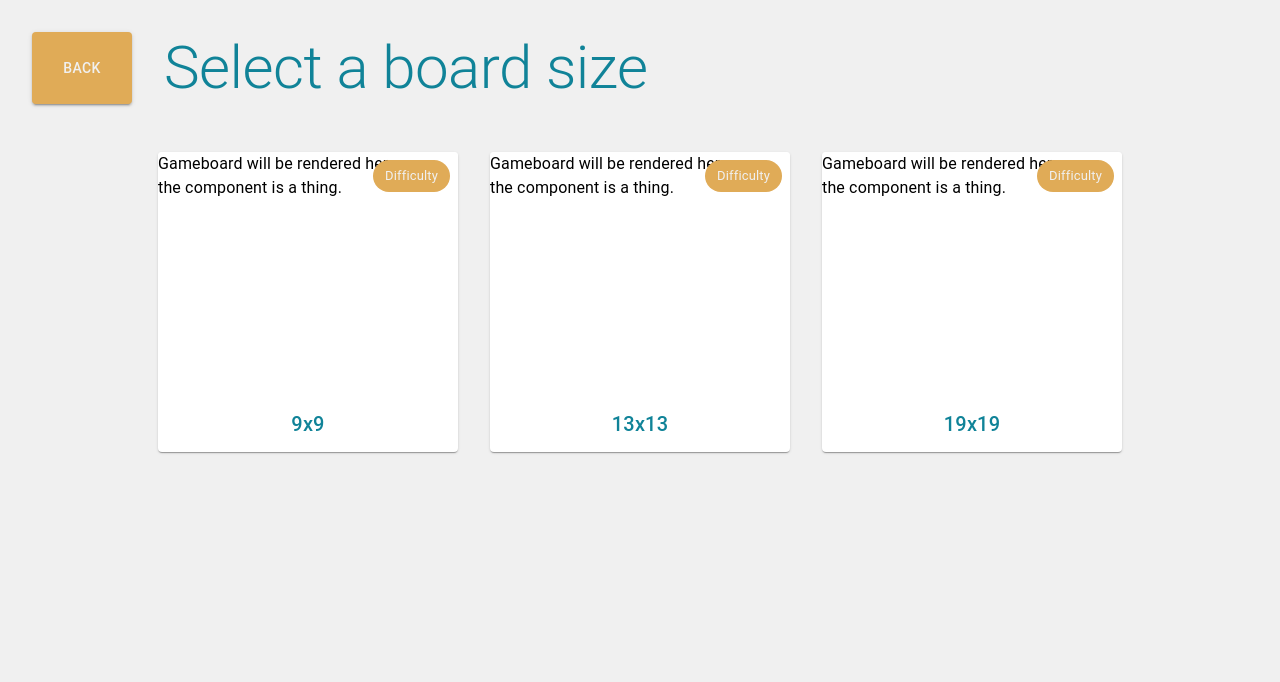
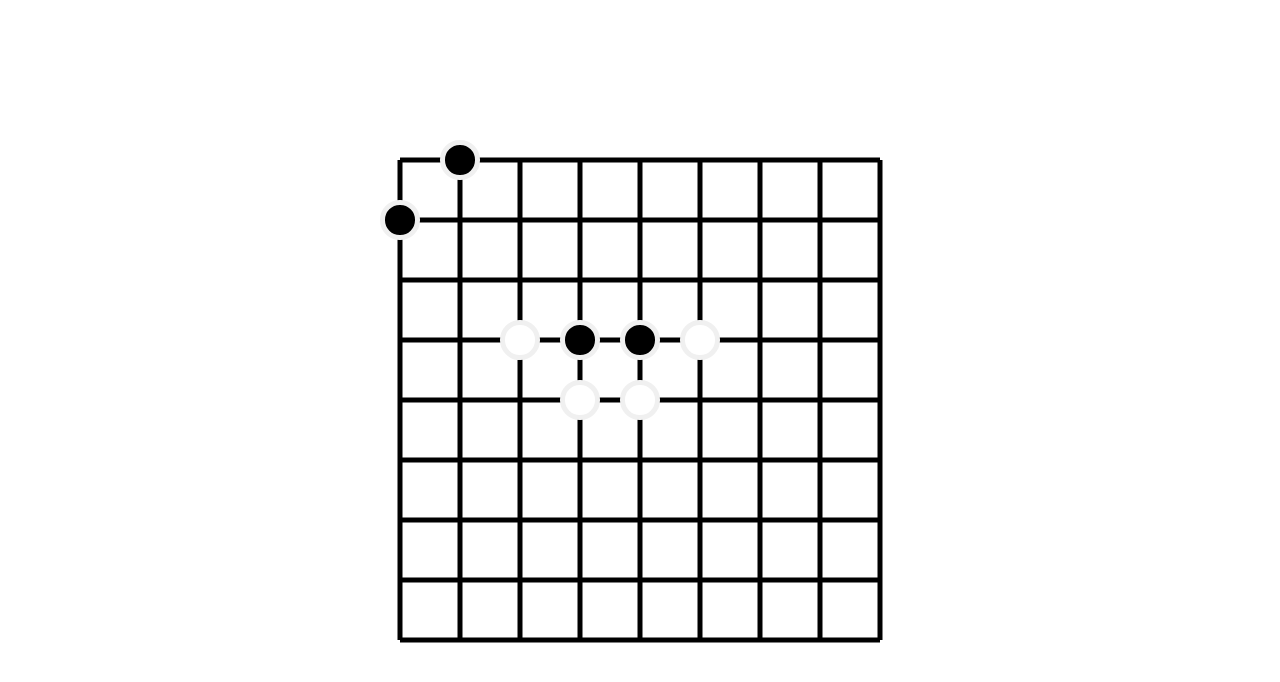
Before and after one commit to everydaycola/IP3_Game-platform_games_go_frontend, a React (Vite) app: page /gamehosts/go/game/1 in a window 1280 px wide. Shown: the top 682 px of the page. Built offline with nearby package versions, Linux system fonts and the light colour scheme.

Commit message:
feat: implemented a basic go-board visualizer.

```diff
--- a/package.json
+++ b/package.json
@@ -18,7 +18,8 @@
     "@tanstack/react-query-devtools": "^5.91.1",
     "axios": "^1.13.2",
     "react": "^19.2.0",
-    "react-dom": "^19.2.0"
+    "react-dom": "^19.2.0",
+    "react-router-dom": "^7.10.1"
   },
   "devDependencies": {
     "@eslint/js": "^9.39.1",
--- a/src/App.tsx
+++ b/src/App.tsx
@@ -1,18 +1,25 @@
 import {theme} from "./config/theme/theme.ts";
 import {queryClient} from "./config/api";
 import {QueryClientProvider} from "@tanstack/react-query";
-import { ReactQueryDevtools } from '@tanstack/react-query-devtools';
+import {ReactQueryDevtools} from '@tanstack/react-query-devtools';
 import {CssBaseline, ThemeProvider} from '@mui/material';
 import {WelcomeScreen} from "./pages/WelcomeScreen.tsx";
+import {BrowserRouter, Route, Routes} from "react-router-dom";
+import {GameScreen} from "./pages/GameScreen.tsx";
 
 function App() {
 
     return (
         <>
             <QueryClientProvider client={queryClient}>
+                <CssBaseline/>
                 <ThemeProvider theme={theme}>
-                <WelcomeScreen/>
-                <CssBaseline/>
+                    <BrowserRouter basename="/gamehosts/go">
+                        <Routes>
+                            <Route path={"/"} element={<WelcomeScreen/>}/>
+                            <Route path={"/game/:size"} element={<GameScreen/>}/>
+                        </Routes>
+                    </BrowserRouter>
                 </ThemeProvider>
                 <ReactQueryDevtools initialIsOpen={false}/>
             </QueryClientProvider>
--- a/src/components/SizeSelector.tsx
+++ b/src/components/SizeSelector.tsx
@@ -2,10 +2,11 @@ import {Button, Stack, Typography} from "@mui/material";
 import {SizeSelectionCard} from "./cards/SizeSelectionCard.tsx";
 
 interface SizeSelectorProps{
-    sizes:number[]
+    sizes:number[];
+    onBack: () => void;
 }
 
-export function SizeSelector({sizes}:SizeSelectorProps){
+export function SizeSelector({sizes,onBack}:SizeSelectorProps){
     return(
         <>
             <Stack
@@ -16,6 +17,7 @@ export function SizeSelector({sizes}:SizeSelectorProps){
                         variant="contained"
                         color="secondary"
                         sx={{mr: 4, width: 100}}
+                        onClick={onBack}
                     >
                         Back
                     </Button>
@@ -27,6 +29,7 @@ export function SizeSelector({sizes}:SizeSelectorProps){
                 <Stack sx={{mt:4}} direction={"row"} justifyContent={"center"} flexWrap={"nowrap"}>
                     {sizes.map((size) =>
                         <SizeSelectionCard
+                            key={"size"+size}
                             size={size}
                         />
                     )}
--- a/src/components/cards/SizeSelectionCard.tsx
+++ b/src/components/cards/SizeSelectionCard.tsx
@@ -1,10 +1,12 @@
 import {Card, CardContent, CardMedia, Typography, Chip} from "@mui/material";
+import {useNavigate} from "react-router-dom";
 
 interface SizeSelectionCardProps{
     size:number;
 }
 
 export function SizeSelectionCard({size}:SizeSelectionCardProps){
+    const navigate = useNavigate();
     return(
         <Card
             sx={{
@@ -16,7 +18,7 @@ export function SizeSelectionCard({size}:SizeSelectionCardProps){
                 m:2,
                 cursor:"pointer"
             }}
-            onClick={() => {console.log("size card clicked")}}
+            onClick={() => {navigate(`/game/${size}`)}}
         >
             <CardMedia
                 //Colors mapping should be removed from this in the future its just for testing purposes right now.
--- /dev/null
+++ b/src/components/gameboard/GameBoard.tsx
@@ -0,0 +1,38 @@
+import {Stack} from "@mui/material";
+import {GoGameBoardPiece} from "./GoGameBoardPiece.tsx";
+import type {GoGameBoardResponse} from "../../models/GoGameBoardResponse.ts";
+
+interface GameBoardProps {
+    board: GoGameBoardResponse;
+}
+
+export function GameBoard({board}: GameBoardProps) {
+    const pieceSize = 60;
+    return (
+        <>
+            <Stack direction="row"
+                   spacing={0}>
+                {board.board.map((col, colIdx) => (
+                    <Stack
+                        key={"gameboardCol" + colIdx}
+                        direction="column"
+                        spacing={0}
+                        alignItems="center">
+                        {col.map((cell, rowIdx) => (
+                            <GoGameBoardPiece
+                                key={"cell-" + colIdx + "-" + rowIdx}
+                                pieceSize={pieceSize}
+                                stoneVisible={cell != "_"}
+                                stoneColor={cell === "B" ?"black" : "white"}
+                                topVisible={rowIdx != 0}
+                                bottomVisible={rowIdx != board.board.length - 1}
+                                leftVisible={colIdx != 0}
+                                rightVisible={colIdx !== board.board[0].length - 1}
+                            />
+                        ))}
+                    </Stack>
+                ))}
+            </Stack>
+        </>
+    )
+}
--- /dev/null
+++ b/src/components/gameboard/GoGameBoardPiece.tsx
@@ -0,0 +1,111 @@
+import {Box, useTheme} from "@mui/material";
+
+
+interface GoGameBoardPieceProps {
+    pieceSize?: number;
+    stoneVisible: boolean;
+    stoneColor?: string | undefined;
+    topVisible?: boolean;
+    bottomVisible?: boolean;
+    leftVisible?: boolean;
+    rightVisible?: boolean;
+}
+
+export function GoGameBoardPiece({
+                                     pieceSize= 60,
+                                     stoneVisible,
+                                     stoneColor,
+                                     topVisible = true,
+                                     bottomVisible = true,
+                                     leftVisible = true,
+                                     rightVisible = true,
+                                 }: GoGameBoardPieceProps) {
+    const theme = useTheme();
+    return (
+        <Box
+            sx={{
+                position: "relative",
+                width: pieceSize,
+                height: pieceSize,
+                display: "flex",
+                alignItems: "center",
+                justifyContent: "center",
+            }}
+        >
+
+            {stoneVisible &&
+                <Box
+                    sx={{
+                        width: pieceSize * 0.66,
+                        height: pieceSize * 0.66,
+                        borderRadius: "50%",
+                        backgroundColor: stoneColor,
+                        border:"5px solid " + theme.palette.primary.main,
+                        zIndex: 1,
+                    }}
+                />
+            }
+
+            {topVisible && (
+                <Box
+                    sx={{
+                        position: "absolute",
+                        width: pieceSize/12,
+                        height: "50%",
+                        backgroundColor: "black",
+                        top: 0,
+                        left: "50%",
+                        transform: "translateX(-50%)",
+                        zIndex: 0,
+                    }}
+                />
+            )}
+
+            {bottomVisible && (
+                <Box
+                    sx={{
+                        position: "absolute",
+                        width: pieceSize/12,
+                        height: "50%",
+                        backgroundColor: "black",
+                        bottom: 0,
+                        left: "50%",
+                        transform: "translateX(-50%)",
+                        zIndex: 0,
+                    }}
+                />
+            )}
+
+            {leftVisible && (
+                <Box
+                    sx={{
+                        position: "absolute",
+                        height: pieceSize/12,
+                        width: "50%",
+                        backgroundColor: "black",
+                        left: 0,
+                        top: "50%",
+                        transform: "translateY(-50%)",
+                        zIndex: 0,
+                    }}
+                />
+            )}
+
+            {rightVisible && (
+                <Box
+                    sx={{
+                        position: "absolute",
+                        height: pieceSize/12,
+                        width: "50%",
+                        backgroundColor: "black",
+                        right: 0,
+                        top: "50%",
+                        transform: "translateY(-50%)",
+                        zIndex: 0,
+                    }}
+                />
+            )}
+
+        </Box>
+    );
+}
--- /dev/null
+++ b/src/config/TESTDATA_TO_BE_REMOVED.ts
@@ -0,0 +1,17 @@
+import type {GoGameBoardResponse} from "../models/GoGameBoardResponse.ts";
+
+export const testBoard:GoGameBoardResponse ={
+    id:"1",
+    board:[
+        ["_", "B", "_", "_", "_", "_", "_", "_", "_"],
+        ["B", "_", "_", "_", "_", "_", "_", "_", "_"],
+        ["_", "_", "_", "W", "_", "_", "_", "_", "_"],
+        ["_", "_", "_", "B", "W", "_", "_", "_", "_"],
+        ["_", "_", "_", "B", "W", "_", "_", "_", "_"],
+        ["_", "_", "_", "W", "_", "_", "_", "_", "_"],
+        ["_", "_", "_", "_", "_", "_", "_", "_", "_"],
+        ["_", "_", "_", "_", "_", "_", "_", "_", "_"],
+        ["_", "_", "_", "_", "_", "_", "_", "_", "_"],
+    ],
+    size:9
+}
--- a/src/config/theme/theme.ts
+++ b/src/config/theme/theme.ts
@@ -1,4 +1,4 @@
-import {createTheme} from "@mui/material";
+import {createTheme} from "@mui/material/styles";
 import {colors} from "./color.ts";
 
 export const theme = createTheme({
--- /dev/null
+++ b/src/models/GoGameBoardResponse.ts
@@ -0,0 +1,7 @@
+type validSymbols = "_" | "W" |"B";
+
+export interface GoGameBoardResponse{
+    id:string;
+    board:validSymbols[][];
+    size:number;
+}
--- a/src/pages/GameScreen.tsx
+++ b/src/pages/GameScreen.tsx
@@ -1,17 +1,17 @@
-import {Stack, Typography, Button} from "@mui/material";
+import {Stack} from "@mui/material";
+import {GameBoard} from "../components/gameboard/GameBoard.tsx";
+import {useParams} from "react-router-dom";
+import {testBoard} from "../config/TESTDATA_TO_BE_REMOVED.ts";
 
-export function WelcomeScreen(){
+export function GameScreen(){
+    const {size} = useParams();
+    if(!size){
+        throw new Error("No size found...");
+    }
+
     return (
         <Stack justifyContent={"center"} alignItems={"center"} sx={{height:"100svh"}}>
-            <Typography variant={"h2"}>
-                Welcome to Go!
-            </Typography>
-            <Button
-                variant={"contained"}
-                sx={{mt:2}}
-            >
-                Start a game
-            </Button>
+            <GameBoard  board={testBoard}/>
         </Stack>
     )
 }
--- a/src/pages/WelcomeScreen.tsx
+++ b/src/pages/WelcomeScreen.tsx
@@ -3,7 +3,7 @@ import {useState} from "react";
 import {SizeSelector} from "../components/SizeSelector.tsx";
 
 export function WelcomeScreen() {
-    const [isSelectingSize, setIsSelectingSize] = useState(true);
+    const [isSelectingSize, setIsSelectingSize] = useState(false);
     const sizes = [9,13,19];
 
     return (
@@ -26,7 +26,10 @@ export function WelcomeScreen() {
             }
 
             {isSelectingSize &&
-                <SizeSelector sizes={sizes}/>
+                <SizeSelector
+                    onBack={() => setIsSelectingSize(false)}
+                    sizes={sizes}
+                />
             }
         </>
     )
```
Also changed, not shown: 1 other file (tests, documents, lock files or other folders). Lines whose indentation alone changed are shown as unchanged.
